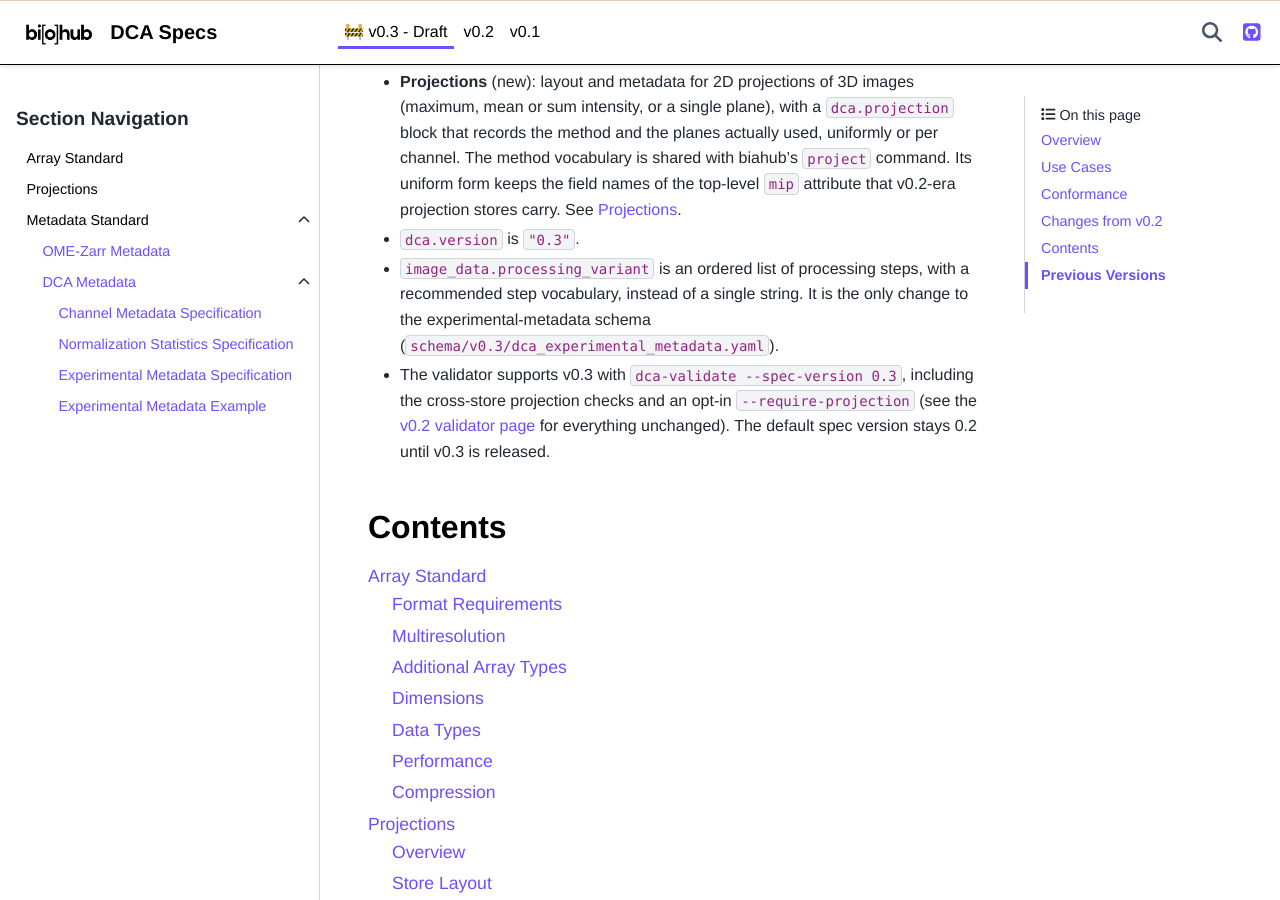
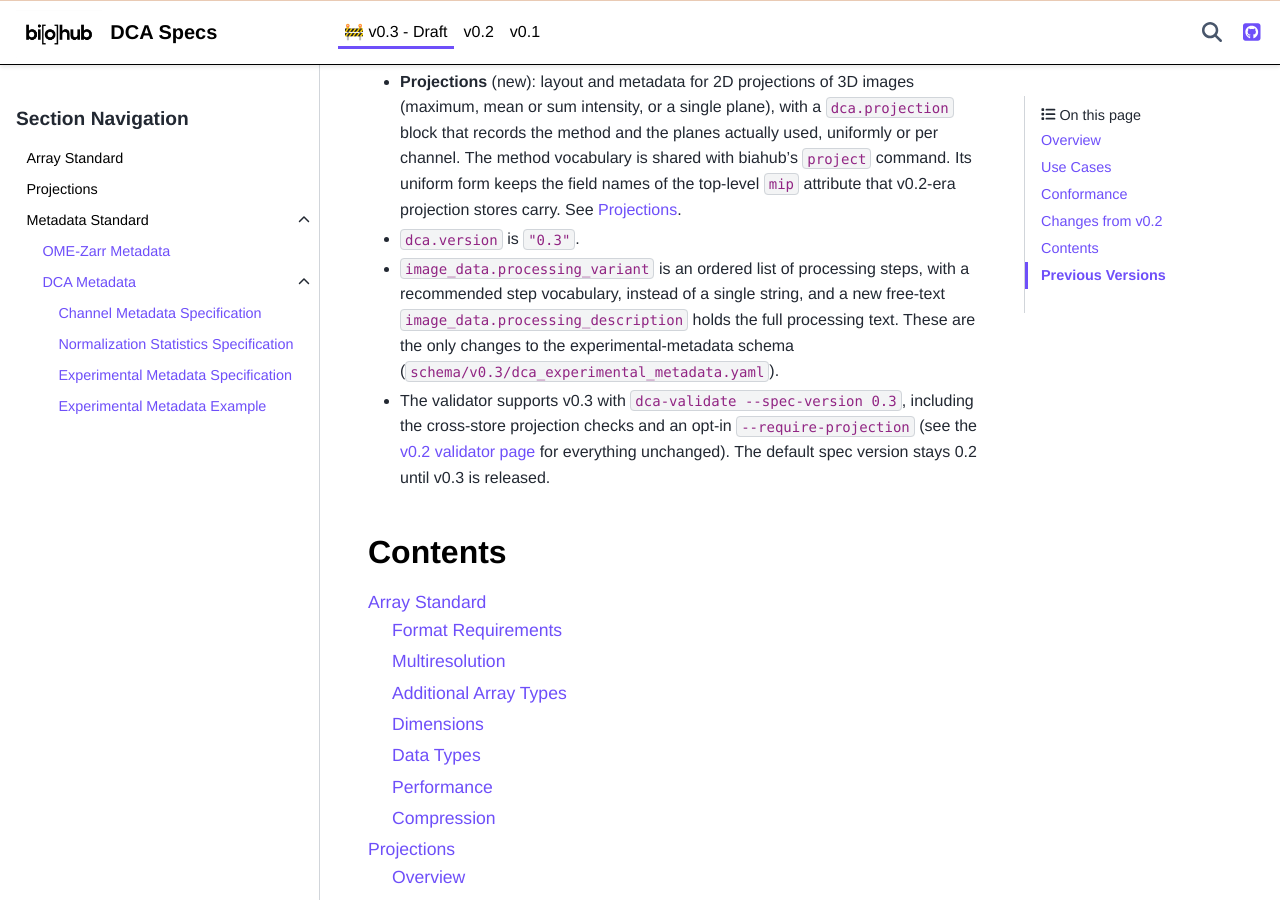
Before and after one commit to chanzuckerberg/dynamic-cell-atlas-specs, a Sphinx documentation site: the page built from docs/v0.3/index.rst, in a window 1280 px wide and 900 px high, scrolled down 1270 px. Built offline with Sphinx 7.4.7 and the PyData theme 0.15.4, drawn with Linux system fonts in a browser that asks for light colours.

Commit message:
docs(v0.3): index lists processing_description among the schema changes
Co-Authored-By: Claude Opus 5.5 <noreply@anthropic.com>

```diff
--- a/docs/v0.3/index.rst
+++ b/docs/v0.3/index.rst
@@ -46,8 +46,10 @@ Changes from v0.2
   carry. See :doc:`projections`.
 * ``dca.version`` is ``"0.3"``.
 * ``image_data.processing_variant`` is an ordered list of processing steps, with a
-  recommended step vocabulary, instead of a single string. It is the only change to the
-  experimental-metadata schema (``schema/v0.3/dca_experimental_metadata.yaml``).
+  recommended step vocabulary, instead of a single string, and a new free-text
+  ``image_data.processing_description`` holds the full processing text. These are the
+  only changes to the experimental-metadata schema
+  (``schema/v0.3/dca_experimental_metadata.yaml``).
 * The validator supports v0.3 with ``dca-validate --spec-version 0.3``, including the
   cross-store projection checks and an opt-in ``--require-projection`` (see the
   :doc:`v0.2 validator page </v0.2/validator>` for everything unchanged). The default
```
